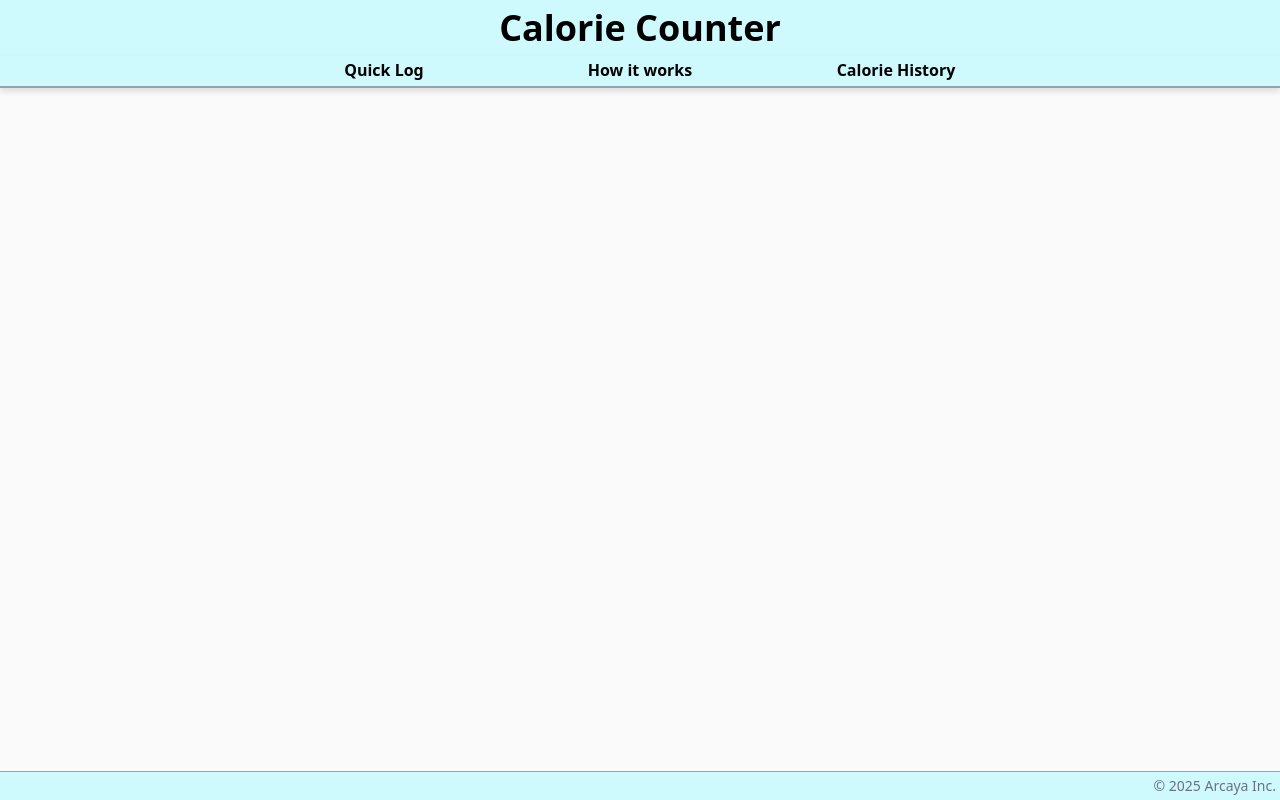
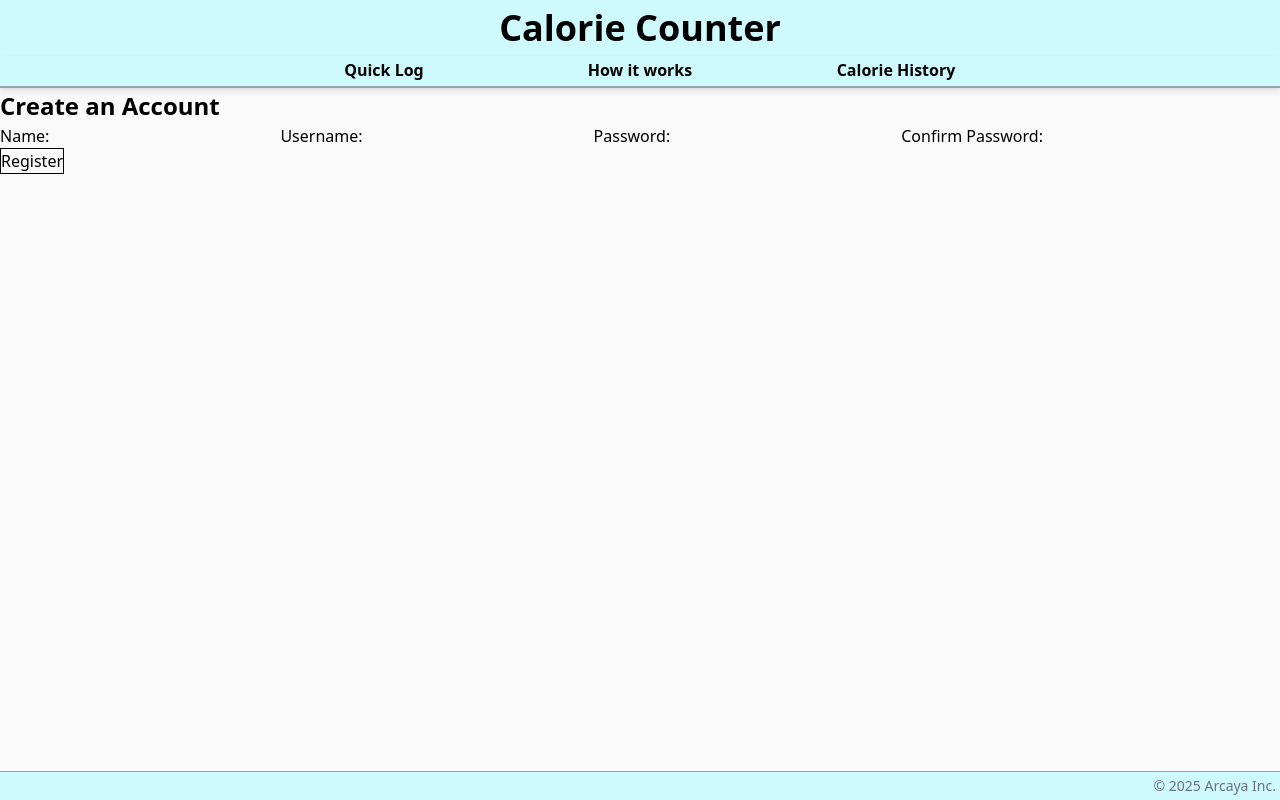
Before and after one commit to SeanEArc/Unit-2-Final-Project, a React (Vite) app in the folder React-Final-copy/: page /register in a window 1280 px wide. Built offline with nearby package versions, Linux system fonts and the light colour scheme.

Commit message:
Added registration component and verification functionality for creating a new user account.

```diff
--- a/React-Final-copy/src/App.jsx
+++ b/React-Final-copy/src/App.jsx
@@ -6,7 +6,8 @@ import AboutPage from './components/AboutPage';
 import CalorieHistory from './components/CalorieHistory'
 import TopOfPage from './components/TopOfPage'
 import HowItWorks from './components/HowItWorks'
-import LoginPage from './components/LoginPage'
+import LoginPage from './components/auth/LoginPage'
+import Registration from './components/auth/Registration'
 
 const App = () => {
 
@@ -25,6 +26,7 @@ const App = () => {
 
           <Routes>
             <Route path='/login' element={<LoginPage/>}/>
+            <Route path='/register' element={<Registration/>}/>
             <Route path='/' element={<Dashboard />}/>
             <Route path='/calorieHistory'element={<CalorieHistory/>}/>
             <Route path='/howItWorks' element={<HowItWorks/>}/>
--- a/React-Final-copy/src/components/LoginPage.jsx
+++ /dev/null
@@ -1,56 +0,0 @@
-
-import { data, Link } from 'react-router-dom';
-import { useState, useEffect } from 'react';
-
-// Log In Page Component
-
-const LoginPage = () => {
-
-      const [user, setUser] = useState([]);
-      const [password, setPassword] = useState('');
-      const [isLoggedIn, setIsLoggedIn] = useState(false);
-
-
-
-      const handleLogin = async (event) => {
-            event.preventDefault();
-
-            try {
-                  const response = await fetch('http://localhost:8080/users/all', {
-                        method: 'GET',
-                        headers: {
-                        'Content-Type': 'application/json',
-                        },
-                  });
-
-                  const data = await response.json();
-                  console.log('Fetched users:', data);
-                  console.log(data[3])
-
-            } catch (error) {
-                  console.error('Error logging in:', error);
-            }
-      };
-
-
-      return (
-            <div className="login-page">
-                  <h1>Login Page</h1>
-
-                  <form>
-                  <div>
-                  <label htmlFor="username">Username:</label>
-                  <input type="text" id="username" name="username" required />
-                  </div>
-                  <div>
-                  <label htmlFor="password">Password:</label>
-                  <input type="password" id="password" name="password" required />
-                  </div>
-                  <button type="submit" onClick={handleLogin}>Login</button>
-                  </form>
-                  <Link to="/register">Register</Link>
-            </div>
-      );
-}
-
-export default LoginPage;
--- /dev/null
+++ b/React-Final-copy/src/components/auth/LoginPage.jsx
@@ -0,0 +1,78 @@
+
+import { data, Link } from 'react-router-dom';
+import { useState, useEffect } from 'react';
+
+// Log In Page Component
+
+const LoginPage = () => {
+
+      const [userInfo, setUserInfo] = useState([]);
+      const [username, setUsername] = useState('');
+      const [password, setPassword] = useState('');
+      const [isLoggedIn, setIsLoggedIn] = useState(false);
+
+
+
+      const handleLogin = async (event) => {
+            event.preventDefault();
+
+            try {
+                  const response = await fetch('http://localhost:8080/users/all', {
+                        method: 'GET',
+                        headers: {
+                        'Content-Type': 'application/json',
+                        },
+                  });
+
+                  const data = await response.json();
+                  console.log('Fetched users:', data);
+                  console.log(`${data[0]} this is the username ${data[0].username} and this is the password ${data[0].password}`);
+
+            } catch (error) {
+                  console.error('Error logging in:', error);
+            }
+      };
+
+      return (
+            <div className="login-page">
+                  <h1>Login Page</h1>
+
+                  <form>
+                        <div>
+
+                              <label>
+                                    Username:
+                                    <input type="text"
+                                    value={username}
+                                    placeholder='Required'
+                                    onChange={(event) => setUsername(event.target.value)}
+                                    required
+                                    className='border'>
+                                    </input>
+                              </label>
+
+                        </div>
+
+                        <div>
+                              <label>
+
+                                    Password:
+                                    <input type='password'
+                                    value={password}
+                                    placeholder='Required'
+                                    onChange={(event) => setPassword(event.target.value)}
+                                    required
+                                    className='border'>
+                                    </input>
+
+                              </label>
+                        </div>
+
+                        <button type="submit" onClick={handleLogin}>Login</button>
+                  </form>
+                  <Link to="/register">Register</Link>
+            </div>
+      );
+}
+
+export default LoginPage;
--- /dev/null
+++ b/React-Final-copy/src/components/auth/Registration.jsx
@@ -0,0 +1,110 @@
+
+import { useState } from 'react';
+
+const Registration = () => {
+  const [username, setUsername] = useState('');
+  const [password, setPassword] = useState('');
+  const [confirmPassword, setConfirmPassword] = useState('');
+  const [error, setError] = useState('');
+  const [name, setName] = useState('');
+  const [isValid, setIsValid] = useState(false);
+  const [passwordMatch, setPasswordMatch] = useState(false);
+
+  const handleSubmit = async (event) => {
+    event.preventDefault();
+
+    if (password !== confirmPassword) {
+      setError('Passwords do not match');
+      return;
+    }
+
+    try {
+
+      const getAllUsers = await fetch('http://localhost:8080/users/all', {
+        method: 'GET',
+        headers: { 'Content-Type': 'application/json' },
+      });
+
+      const allUserData = await getAllUsers.json();
+
+      if (username.length > 5 && password.length > 5) {
+        setIsValid(true);
+      }
+
+      for (let i = 0; i < allUserData.length; i++) {
+        if (username == allUserData[i].username) {
+        console.log(`User ${i} is has the same name as this account ${allUserData[i]}`);
+        console.log(allUserData[i])
+
+        console.log(`This username is already taken, please try another one`);
+
+        setError('This username is already taken, please try another one');
+        setIsValid(false);
+        return;
+        }
+      }
+
+      if (isValid) {
+        const response = await fetch('http://localhost:8080/users/add', {
+        method: 'POST',
+        headers: { 'Content-Type': 'application/json' },
+        body: JSON.stringify({ name, username, password }),
+      });
+      }
+
+
+
+
+    } catch (error) {
+      setError(error.message);
+    }
+  };
+
+  return (
+    <div>
+      <h2>Create an Account</h2>
+
+      <form onSubmit={handleSubmit}>
+
+        <label>
+          Name:
+            <input type="text"
+            value={name}
+            onChange={(e) => setName(e.target.value)}
+            required />
+        </label>
+
+        <label>
+          Username:
+            <input type="text"
+            value={username}
+            onChange={(e) => setUsername(e.target.value)}
+            required />
+        </label>
+
+        <label>
+          Password:
+            <input type="password"
+            value={password}
+            onChange={(e) => setPassword(e.target.value)}
+            required />
+        </label>
+
+        <label>
+          Confirm Password:
+            <input type="password"
+            value={confirmPassword}
+            onChange={(e) => setConfirmPassword(e.target.value)} required />
+        </label>
+
+        {error && <p className="error">{error}</p>}
+
+        <button type="submit" className='border'>Register</button>
+
+      </form>
+
+    </div>
+  );
+}
+
+export default Registration;
```
